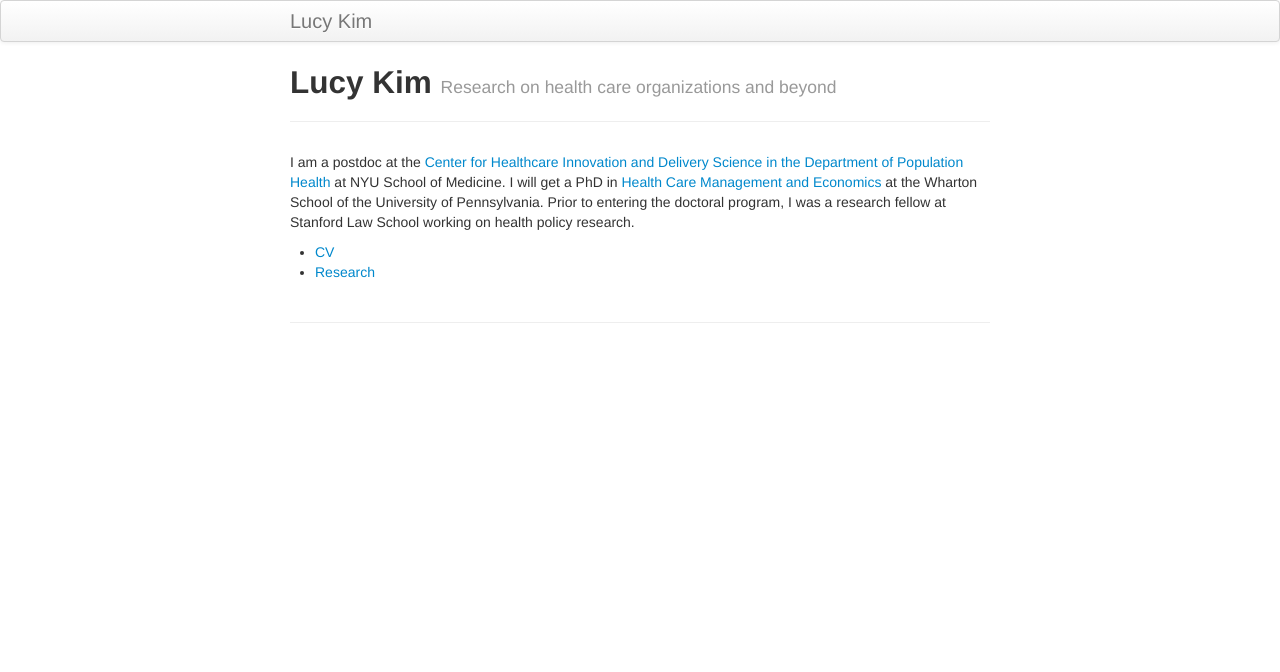
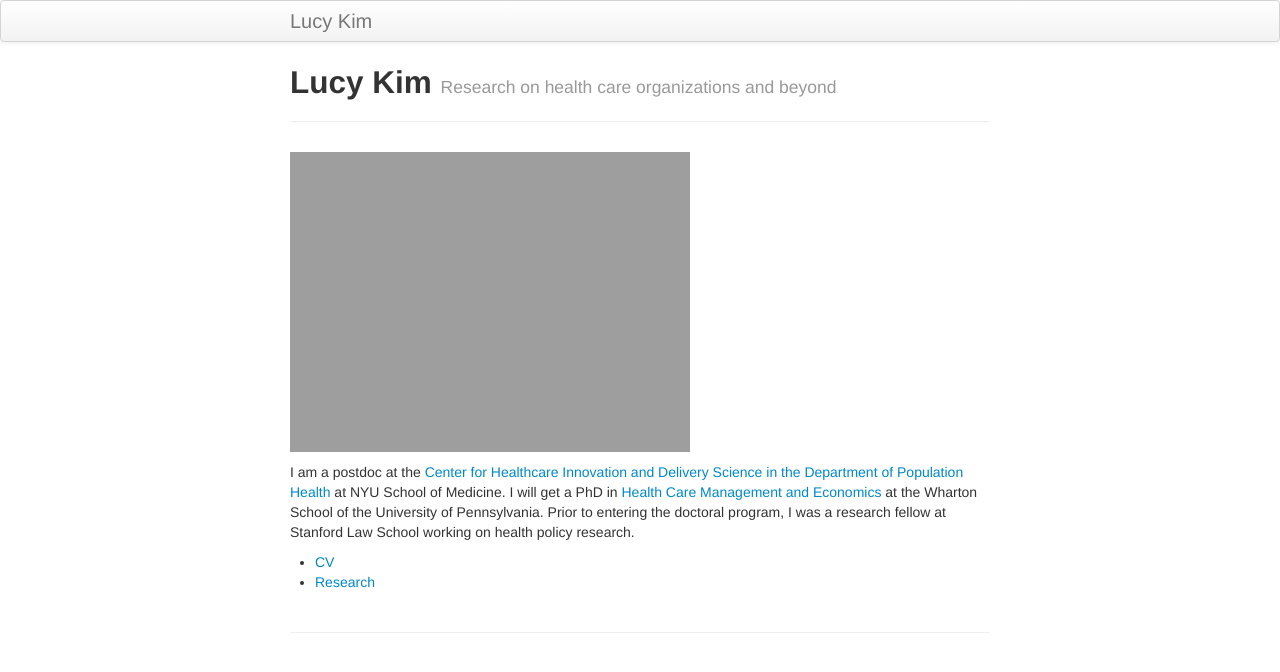
Before and after one commit to lucy-kim/lucy-kim.github.io, a Jekyll site: the page built from index.md, in a window 1280 px wide. Shown: the top 672 px of the page. Built offline with Jekyll 4.4.1, drawn with Linux system fonts in a browser that asks for light colours.

Commit message:
Add profile picture on homepage

```diff
--- a/index.md
+++ b/index.md
@@ -5,6 +5,8 @@ tagline: Research on health care organizations and beyond
 description: Lucy Kim's research projects
 ---
 
+![alt text](http://lucy-kim.github.io/profile_mar2016.jpg)
+
 I am a postdoc at the [Center for Healthcare Innovation and Delivery Science in the Department of Population Health](https://med.nyu.edu/chids/home) at NYU School of Medicine. I will get a PhD in [Health Care Management and Economics](https://hcmg.wharton.upenn.edu/) at the Wharton School of the University of Pennsylvania. Prior to entering the doctoral program, I was a research fellow at Stanford Law School working on health policy research.
 
 - [CV](https://www.dropbox.com/s/zk7ezft9euff3pp/Kim-cv.pdf?dl=0)
```
Also changed, not shown: README.md.
